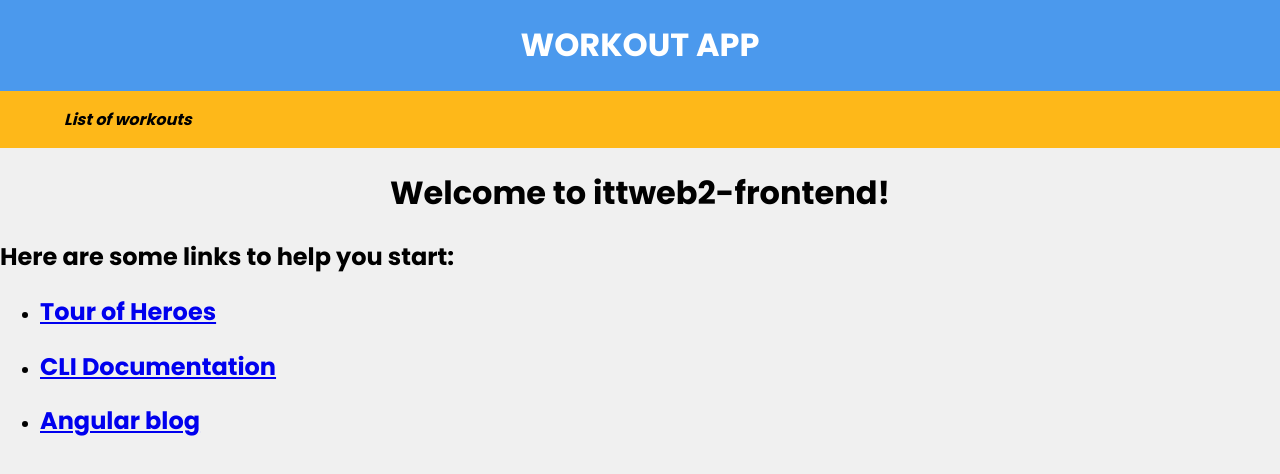
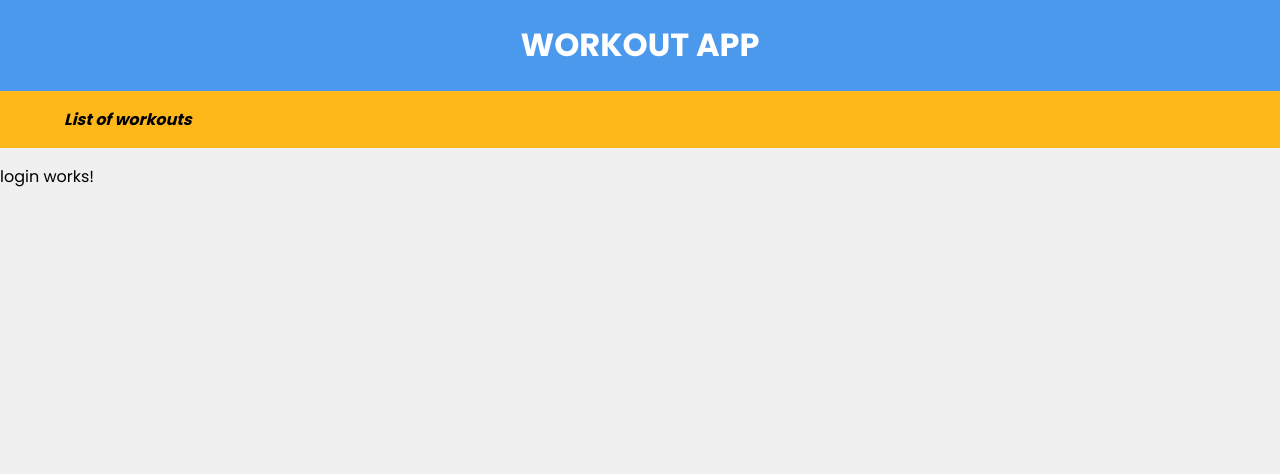
Before and after one commit to rychnovsky/ITTWEB_2_client, an Angular app: page /login in a window 1280 px wide. Shown: the top 474 px of the page. Built offline with nearby package versions, Linux system fonts and the light colour scheme.

Commit message:
Added page not found and login screen

```diff
--- a/src/app/app-routing.module.ts
+++ b/src/app/app-routing.module.ts
@@ -2,22 +2,35 @@ import { NgModule } from '@angular/core';
 import { RouterModule, Routes } from '@angular/router';
 
 import { AppComponent } from './app.component';
+import { LoginComponent } from './login/login.component';
+import { PageNotFoundComponent } from './page-not-found/page-not-found.component';
 
 const appRoutes: Routes = [
   {
     path: 'workout/:id',
     component: AppComponent,
+    data: { title: 'Workout detail' },
   },
   {
     path: 'workouts',
     component: AppComponent,
+    data: { title: 'Workout list' },
+  },
+  {
+    path: 'login',
+    component: LoginComponent,
+    data: { title: 'Workout app login' },
   },
   {
     path: '',
     redirectTo: '/workouts',
     pathMatch: 'full',
   },
-  { path: '**', component: AppComponent },
+  {
+    path: '**',
+    component: PageNotFoundComponent,
+    data: { title: 'Workout app - page not found' },
+  },
 ];
 
 @NgModule({
--- a/src/app/app.component.html
+++ b/src/app/app.component.html
@@ -1,19 +1,3 @@
 <!--The content below is only a placeholder and can be replaced.-->
 <app-page-header></app-page-header>
-<div style="text-align:center">
-  <h1>
-    Welcome to {{ title }}!
-  </h1>
-</div>
-<h2>Here are some links to help you start: </h2>
-<ul>
-  <li>
-    <h2><a target="_blank" rel="noopener" href="https://angular.io/tutorial">Tour of Heroes</a></h2>
-  </li>
-  <li>
-    <h2><a target="_blank" rel="noopener" href="https://github.com/angular/angular-cli/wiki">CLI Documentation</a></h2>
-  </li>
-  <li>
-    <h2><a target="_blank" rel="noopener" href="https://blog.angular.io/">Angular blog</a></h2>
-  </li>
-</ul>
+<router-outlet></router-outlet>
--- /dev/null
+++ b/src/app/login/login.component.html
@@ -0,0 +1,3 @@
+<p>
+  login works!
+</p>
--- /dev/null
+++ b/src/app/login/login.component.ts
@@ -0,0 +1,12 @@
+import { Component, OnInit } from '@angular/core';
+
+@Component({
+  selector: 'app-login',
+  templateUrl: './login.component.html',
+  styleUrls: ['./login.component.scss'],
+})
+export class LoginComponent implements OnInit {
+  constructor() {}
+
+  ngOnInit() {}
+}
--- /dev/null
+++ b/src/app/page-not-found/page-not-found.component.html
@@ -0,0 +1,3 @@
+<h1>
+  404 - page not found
+</h1>
--- /dev/null
+++ b/src/app/page-not-found/page-not-found.component.ts
@@ -0,0 +1,15 @@
+import { Component, OnInit } from '@angular/core';
+
+@Component({
+  selector: 'app-page-not-found',
+  templateUrl: './page-not-found.component.html',
+  styleUrls: ['./page-not-found.component.css']
+})
+export class PageNotFoundComponent implements OnInit {
+
+  constructor() { }
+
+  ngOnInit() {
+  }
+
+}
```
Also changed, not shown: src/app/app.module.ts (+8 -1 lines), src/app/login/login.component.scss (added), src/app/page-not-found/page-not-found.component.css (added), 2 other files (tests, documents, lock files or other folders).
